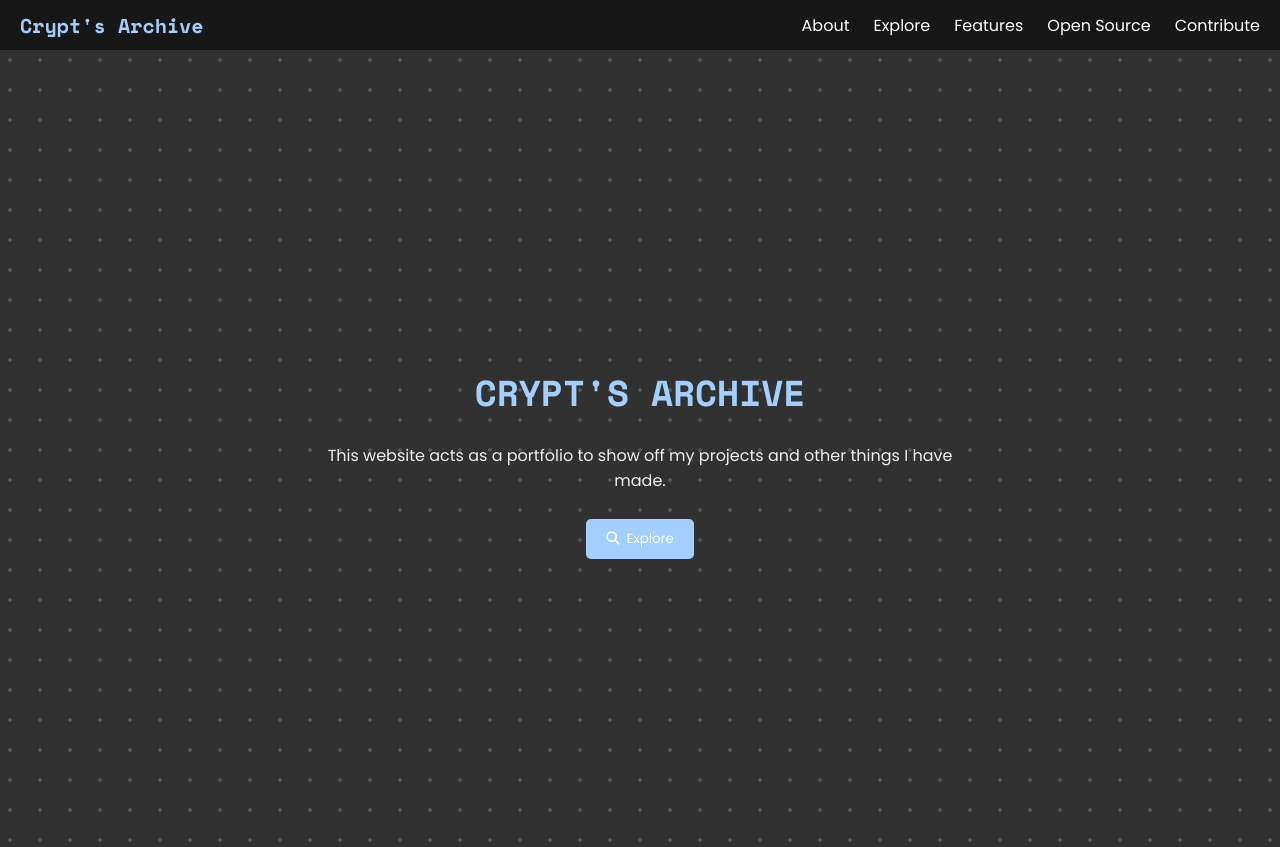
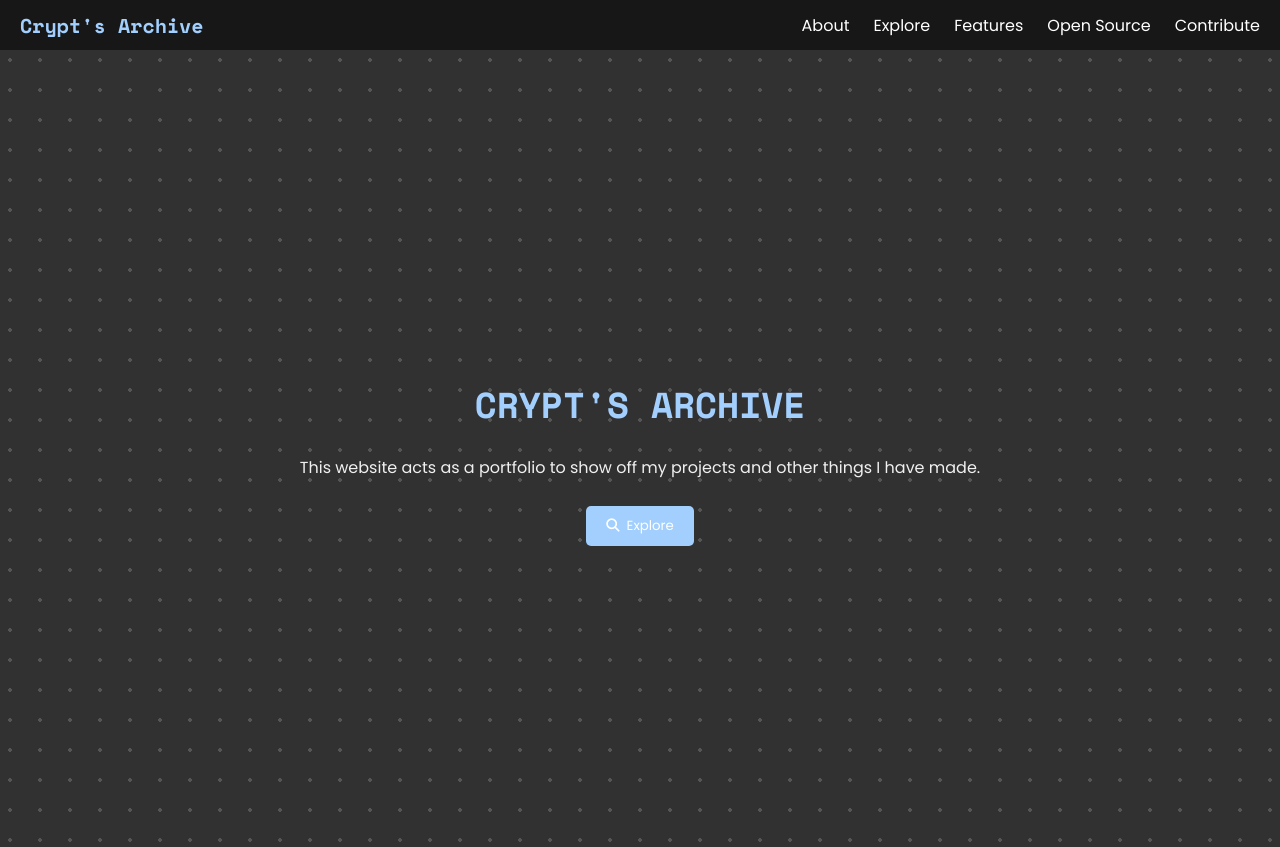
Before and after one commit to rileyasmith/rileyasmith.github.io, a website: page index.html in a window 1280 px wide. Shown: the top 847 px of the page. Drawn offline with nearby package versions, Linux system fonts and the light colour scheme.

Commit message:
Bug fixes.

```diff
--- a/css/index.css
+++ b/css/index.css
@@ -120,7 +120,7 @@
     }
 
     .hero-content {
-      max-width: 680px;
+      max-width: 700px;
     }
 
     .hero-content h1 {
```
